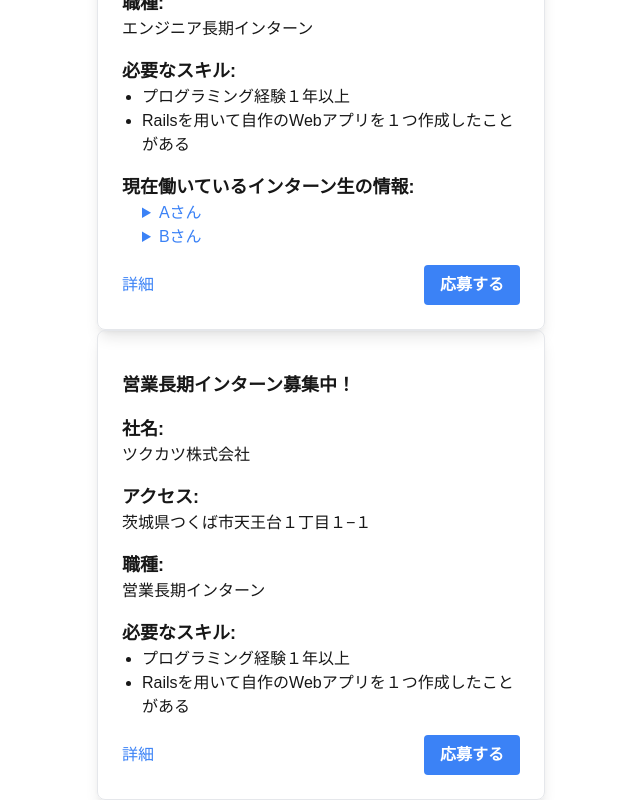
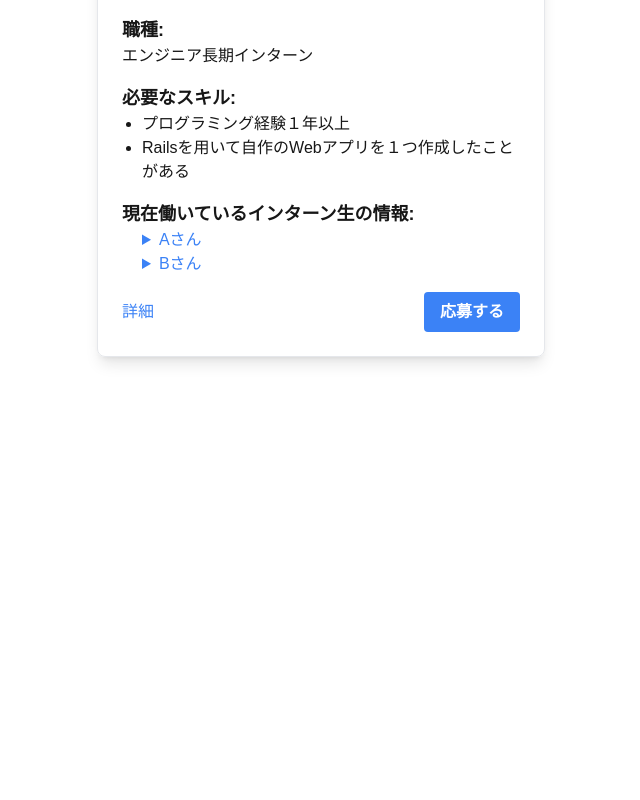
Before and after one commit to hirodesu85/enpit-syukatsu, a Next.js app: page / in a window 1280 px wide. Shown: the part 368-1168 px from the top of the page, without its empty margins (319-959 px from the left). After the commit the page ends 800 px from the top, so only its background shows below. Built offline with nearby package versions, Linux system fonts and the light colour scheme.

Commit message:
fix: 現在働いているインターン生の情報を追加

```diff
--- a/src/app/page.tsx
+++ b/src/app/page.tsx
@@ -3,8 +3,6 @@ import Link from 'next/link';
 export default function Home() {
   return (
     <div className="flex flex-col items-center justify-center min-h-screen">
-      <Link href='/application'>Go!</Link>
-      <Link href='/congratulation'>コングラ！</Link>
       <h1 className="text-3xl font-bold">ツクカツ</h1>
       <h2 className="text-xl mb-6">つくばのエンジニア志望学生のインターン探しをサポートするサイト</h2>
       <div className="border rounded-lg p-6 shadow-lg w-full max-w-md">
@@ -41,7 +39,8 @@ export default function Home() {
                 <details>
                   <summary className="cursor-pointer text-blue-500 hover:underline">Aさん</summary>
                   <div className="pl-5">
-                    <p>こちらにAさんの詳細情報が表示されます。</p>
+                    <p>業務内容：</p>
+                    <p>週の勤務時間：</p>
                   </div>
                 </details>
                 <details>
@@ -62,44 +61,6 @@ export default function Home() {
           </div>
         </div>
       </div>
-      <div className="border rounded-lg p-6 shadow-lg w-full max-w-md">
-        {/* 会社のロゴ */}
-        <div className="flex justify-center mb-4">
-        </div>
-        {/* 会社情報 */}
-        <div className="space-y-4">
-          <div>
-            <h3 className="font-semibold text-lg"> 営業長期インターン募集中！</h3>
-          </div>
-          <div>
-            <h3 className="font-semibold text-lg">社名:</h3>
-            <p>ツクカツ株式会社</p>
-          </div>
-          <div>
-            <h3 className="font-semibold text-lg">アクセス:</h3>
-            <p>茨城県つくば市天王台１丁目１−１</p>
-          </div>
-          <div>
-            <h3 className="font-semibold text-lg">職種:</h3>
-            <p>営業長期インターン</p>
-          </div>
-          <div>
-            <h3 className="font-semibold text-lg">必要なスキル:</h3>
-            <ul className="list-disc pl-5">
-              <li>プログラミング経験１年以上</li>
-              <li>Railsを用いて自作のWebアプリを１つ作成したことがある</li>
-            </ul>
-          </div>
-          <div className="flex items-center">
-            <Link href="" className="text-blue-500 hover:underline">
-              詳細
-            </Link>
-            <Link href="/application" className="bg-blue-500 hover:bg-blue-700 text-white font-bold py-2 px-4 rounded ml-auto">
-              応募する
-            </Link>
-          </div>
-        </div>
-      </div>
     </div>
   );
 }
```
